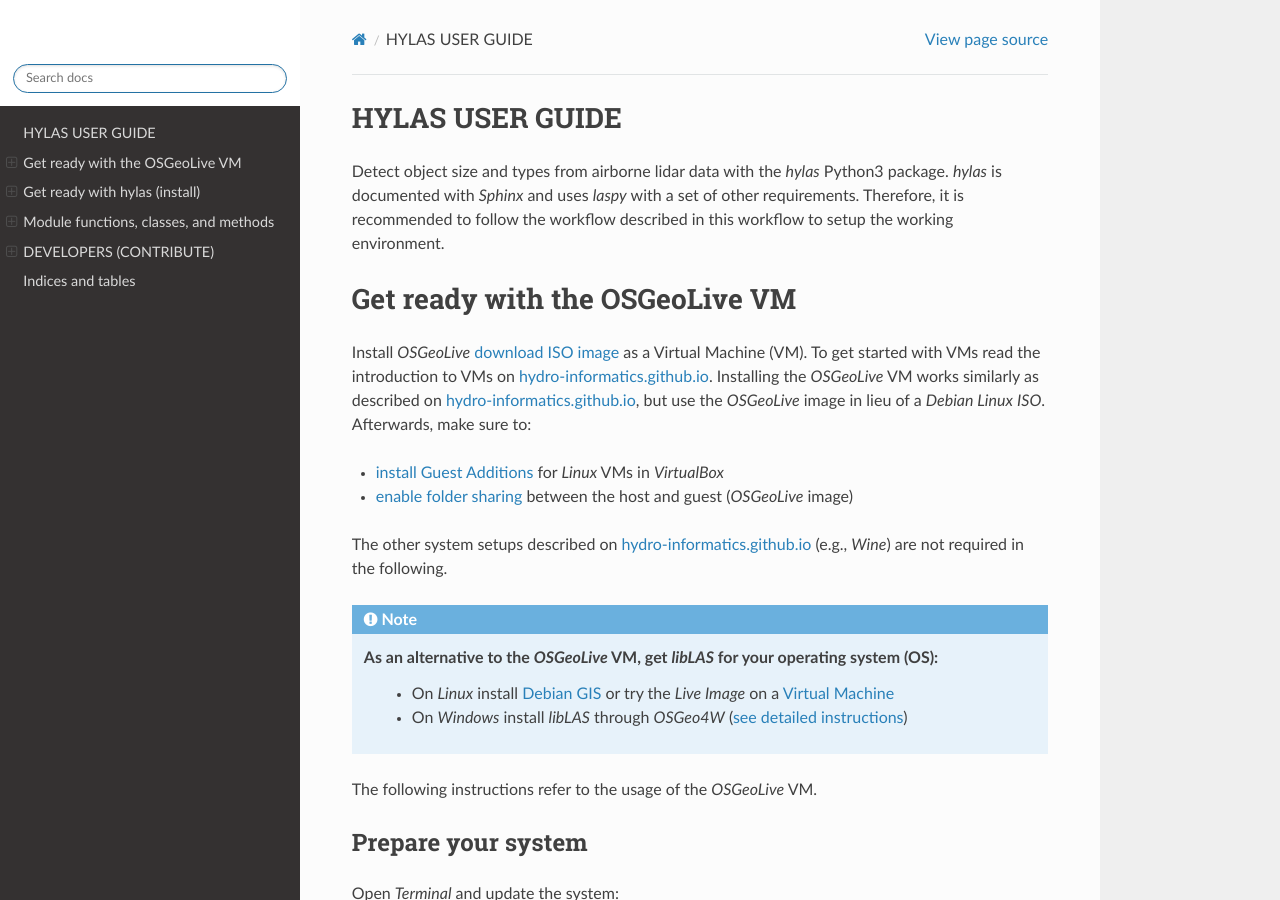
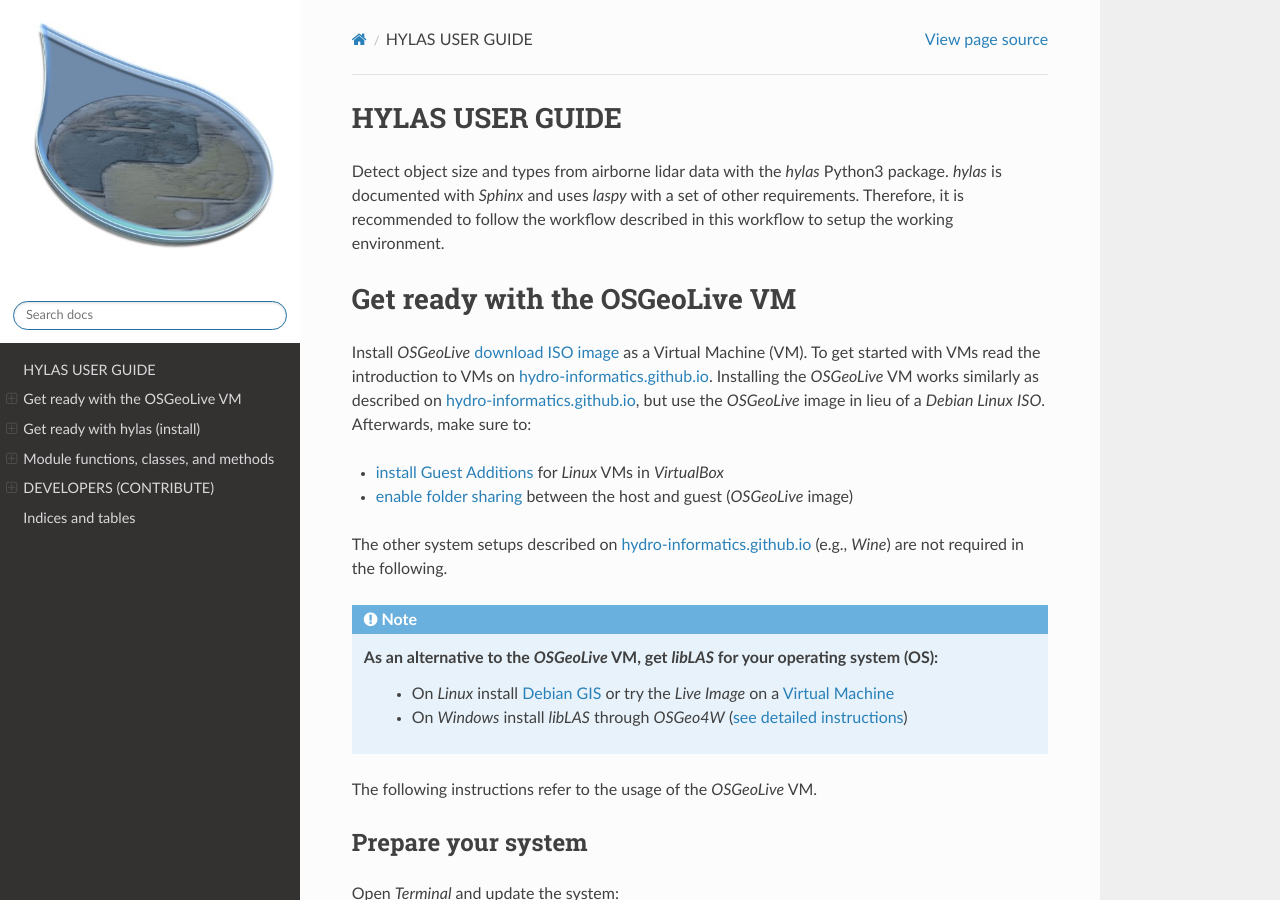
Before and after one commit to sschwindt/hylas, a Sphinx documentation site: the page built from docs/index.rst, in a window 1280 px wide and 900 px high. Built offline with Sphinx 7.4.7 and the Read the Docs theme 2.0.0, drawn with Linux system fonts in a browser that asks for light colours; pages that are not in the unit, such as notebooks, are missing from menus.

Commit message:
updated docs

```diff
--- a/docs/conf.py
+++ b/docs/conf.py
@@ -93,7 +93,7 @@
         range(1, 100)
     ))
 
-html_logo = "docs/img/icon.svg"
+html_logo = os.path.abspath('..') + '/docs/img/icon.svg'
 html_show_sourcelink = True
 htmlhelp_basename = slug
 
--- a/docs/requirements.txt
+++ b/docs/requirements.txt
@@ -24,3 +24,9 @@
 SQLAlchemy>=1.3.20
 urllib3>=1.25.11
 Werkzeug>=1.0.1
+laspy
+pandas
+geopandas
+numpy
+shapely
+gdal
```
